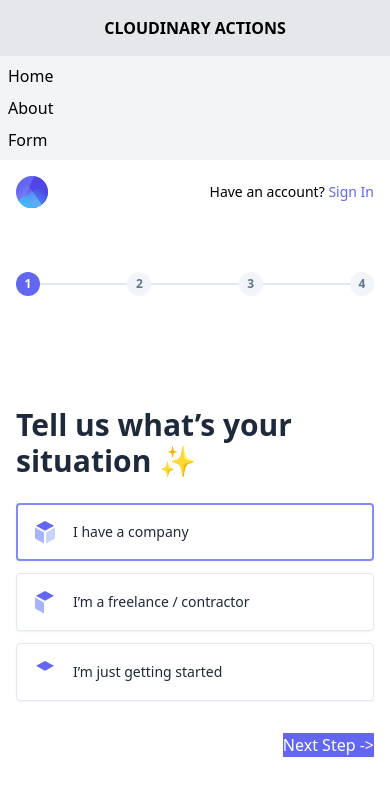
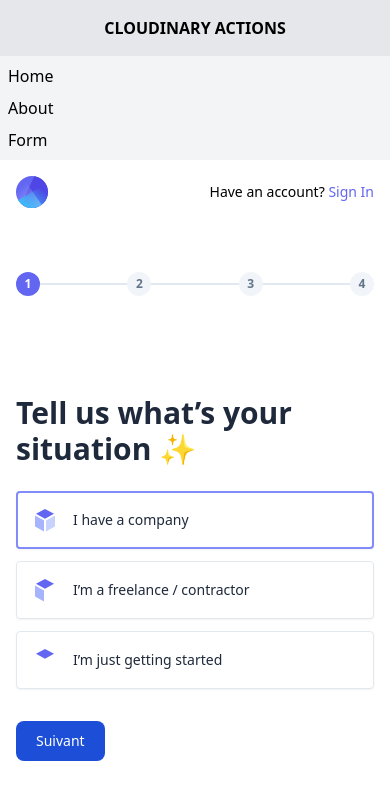
Before and after one commit to aureliengremy/calculator-nutri, a React (Vite) app: page /form in a window 390 px wide. Shown: the top 800 px of the page. Built offline with nearby package versions, Linux system fonts and the light colour scheme.

Commit message:
feat(MultiForms) adapting Onboarding process into the multiForm logic

```diff
--- a/src/MultiForms/Onboarding01.jsx
+++ b/src/MultiForms/Onboarding01.jsx
@@ -4,7 +4,7 @@ import { Link } from 'react-router-dom';
 // import OnboardingImage from '../images/onboarding-image.jpg';
 // import OnboardingDecoration from '../images/auth-decoration.png';
 
-function Onboarding01() {
+function Onboarding01(props) {
   return (
     <main className="bg-white">
 
@@ -109,7 +109,13 @@ function Onboarding01() {
                     </label>
                   </div>
                   <div className="flex items-center justify-between">
-                    <Link className="btn bg-indigo-500 hover:bg-indigo-600 text-white ml-auto" to="/onboarding-02">Next Step -&gt;</Link>
+                    {/* <Link className="btn bg-indigo-500 hover:bg-indigo-600 text-white ml-auto" to="/onboarding-02">Next Step -&gt;</Link> */}
+                    <button
+        className="card-btn btn btn-primary"
+        onClick={() => props.modifyIndex(2, formData)}
+      >
+        Suivant
+      </button>
                   </div>
                 </form>
 
--- a/src/MultiForms/Onboarding02.jsx
+++ b/src/MultiForms/Onboarding02.jsx
@@ -1,10 +1,10 @@
 import React from 'react';
 import { Link } from 'react-router-dom';
 
-import OnboardingImage from '../images/onboarding-image.jpg';
-import OnboardingDecoration from '../images/auth-decoration.png';
+// import OnboardingImage from '../images/onboarding-image.jpg';
+// import OnboardingDecoration from '../images/auth-decoration.png';
 
-function Onboarding02() {
+function Onboarding02(props) {
   return (
     <main className="bg-white">
 
@@ -132,8 +132,8 @@ function Onboarding02() {
 
         {/* Image */}
         <div className="hidden md:block absolute top-0 bottom-0 right-0 md:w-1/2" aria-hidden="true">
-          <img className="object-cover object-center w-full h-full" src={OnboardingImage} width="760" height="1024" alt="Onboarding" />
-          <img className="absolute top-1/4 left-0 -translate-x-1/2 ml-8 hidden lg:block" src={OnboardingDecoration} width="218" height="224" alt="Authentication decoration" />
+          <img className="object-cover object-center w-full h-full" src="https://images.unsplash.com/photo-1546548970-71785318a17b?ixlib=rb-4.0.3&ixid=MnwxMjA3fDB8MHxwaG90by1wYWdlfHx8fGVufDB8fHx8&auto=format&fit=crop&w=3087&q=80" width="760" height="1024" alt="Onboarding" />
+          <img className="absolute top-1/4 left-0 -translate-x-1/2 ml-8 hidden lg:block" src="https://img.icons8.com/stickers/512/healthy-eating.png" width="109" height="112" alt="Authentication decoration" />
         </div>
 
       </div>
--- a/src/MultiForms/Onboarding03.jsx
+++ b/src/MultiForms/Onboarding03.jsx
@@ -1,8 +1,8 @@
 import React from 'react';
 import { Link } from 'react-router-dom';
 
-import OnboardingImage from '../images/onboarding-image.jpg';
-import OnboardingDecoration from '../images/auth-decoration.png';
+// import OnboardingImage from '../images/onboarding-image.jpg';
+// import OnboardingDecoration from '../images/auth-decoration.png';
 
 function Onboarding03() {
   return (
@@ -120,8 +120,8 @@ function Onboarding03() {
 
         {/* Image */}
         <div className="hidden md:block absolute top-0 bottom-0 right-0 md:w-1/2" aria-hidden="true">
-          <img className="object-cover object-center w-full h-full" src={OnboardingImage} width="760" height="1024" alt="Onboarding" />
-          <img className="absolute top-1/4 left-0 -translate-x-1/2 ml-8 hidden lg:block" src={OnboardingDecoration} width="218" height="224" alt="Authentication decoration" />
+          <img className="object-cover object-center w-full h-full" src="https://images.unsplash.com/photo-1546548970-71785318a17b?ixlib=rb-4.0.3&ixid=MnwxMjA3fDB8MHxwaG90by1wYWdlfHx8fGVufDB8fHx8&auto=format&fit=crop&w=3087&q=80" width="760" height="1024" alt="Onboarding" />
+          <img className="absolute top-1/4 left-0 -translate-x-1/2 ml-8 hidden lg:block" src="https://img.icons8.com/stickers/512/healthy-eating.png" width="109" height="112" alt="Authentication decoration" />
         </div>
 
       </div>
--- a/src/MultiForms/Onboarding04.jsx
+++ b/src/MultiForms/Onboarding04.jsx
@@ -1,8 +1,8 @@
 import React from 'react';
 import { Link } from 'react-router-dom';
 
-import OnboardingImage from '../images/onboarding-image.jpg';
-import OnboardingDecoration from '../images/auth-decoration.png';
+// import OnboardingImage from '../images/onboarding-image.jpg';
+// import OnboardingDecoration from '../images/auth-decoration.png';
 
 function Onboarding04() {
   return (
@@ -88,8 +88,8 @@ function Onboarding04() {
 
         {/* Image */}
         <div className="hidden md:block absolute top-0 bottom-0 right-0 md:w-1/2" aria-hidden="true">
-          <img className="object-cover object-center w-full h-full" src={OnboardingImage} width="760" height="1024" alt="Onboarding" />
-          <img className="absolute top-1/4 left-0 -translate-x-1/2 ml-8 hidden lg:block" src={OnboardingDecoration} width="218" height="224" alt="Authentication decoration" />
+          <img className="object-cover object-center w-full h-full" src="https://images.unsplash.com/photo-1546548970-71785318a17b?ixlib=rb-4.0.3&ixid=MnwxMjA3fDB8MHxwaG90by1wYWdlfHx8fGVufDB8fHx8&auto=format&fit=crop&w=3087&q=80" width="760" height="1024" alt="Onboarding" />
+          <img className="absolute top-1/4 left-0 -translate-x-1/2 ml-8 hidden lg:block" src="https://img.icons8.com/stickers/512/healthy-eating.png" width="109" height="112" alt="Authentication decoration" />
         </div>
 
       </div>
--- a/src/Pages/Form.jsx
+++ b/src/Pages/Form.jsx
@@ -1,10 +1,41 @@
-import React from 'react'
+import React, { useState } from 'react'
 import Onboarding01 from '../MultiForms/Onboarding01'
+import Onboarding02 from '../MultiForms/Onboarding02'
+import Onboarding03 from '../MultiForms/Onboarding03'
+import MultiForms from '../MultiForms/MultiForms'
 
 const Form = () => {
+  const [formIndex, setFormIndex] = useState(1);
+
+  const modifyIndex = (index, data) => {
+    setFormIndex(index);
+
+    if (data) {
+      // console.log(data);
+      // const newData = { ...allData };
+      // const firstData = Object.keys(data)[0];
+      // newData[firstData] = data[firstData];
+      // setAllData(newData);
+      const newData = { ...allData, ...data };
+      setAllData(newData);
+    }
+  };
+
   return (
     <div>
-      <Onboarding01 />
+      {formIndex === 1 ? (
+        <Onboarding01 modifyIndex={modifyIndex}/>
+        // <WelcomeCard modifyIndex={modifyIndex} />
+        ) : formIndex === 2 ? (
+        <Onboarding02 modifyIndex={modifyIndex} />
+          // <InfoCard modifyIndex={modifyIndex} />
+          ) : (
+        <Onboarding03 modifyIndex={modifyIndex}/>
+        // <ThanksCard modifyIndex={modifyIndex} sendInfo={allData} />
+      )}
+
+      {/* <MultiForms /> */}
+      {/* <Onboarding01 /> */}
     </div>
   )
 }
```
